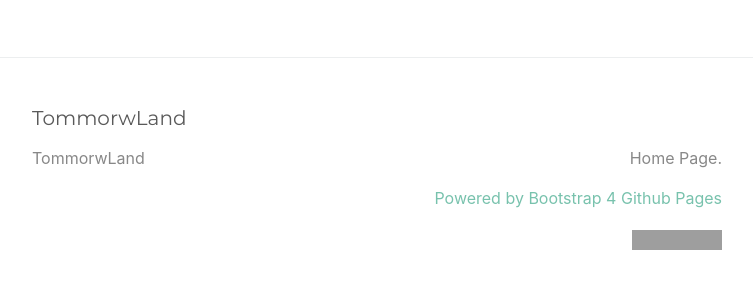
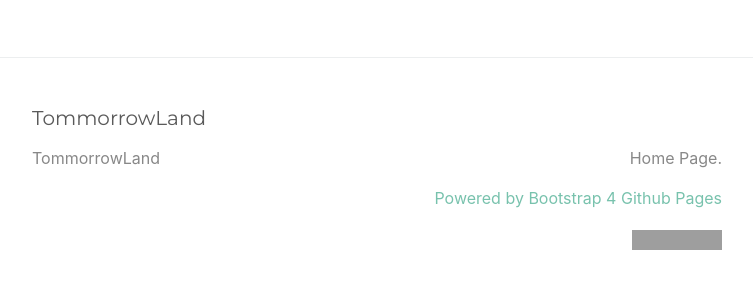
Before and after one commit to 47012/tmrwlnd, a Jekyll site: the page built from index.md, in a window 1280 px wide and 900 px high, scrolled down 2480 px. Shown: the part 586-875 px from the top of the window, without its empty margins (263-1016 px from the left). Built offline with Jekyll 4.4.1, drawn with Linux system fonts in a browser that asks for light colours; some of the changed text lies outside the part shown; grey boxes are pictures that could not be loaded.

Commit message:
typo fix

```diff
--- a/_config.yml
+++ b/_config.yml
@@ -13,7 +13,7 @@
 # you will see them accessed via {{ site.title }}, {{ site.email }}, and so on.
 # You can create any custom variable you would like, and they will be accessible
 # in the templates via {{ site.myvariable }}.
-title: TommorwLand
+title: TommorrowLand
 email: ""
 description: >- # this means to ignore newlines until "baseurl:"
   Home Page.
```
